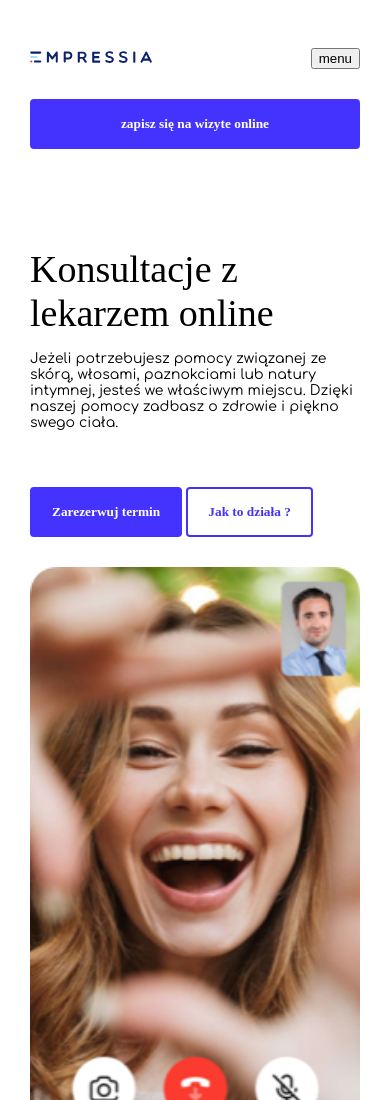
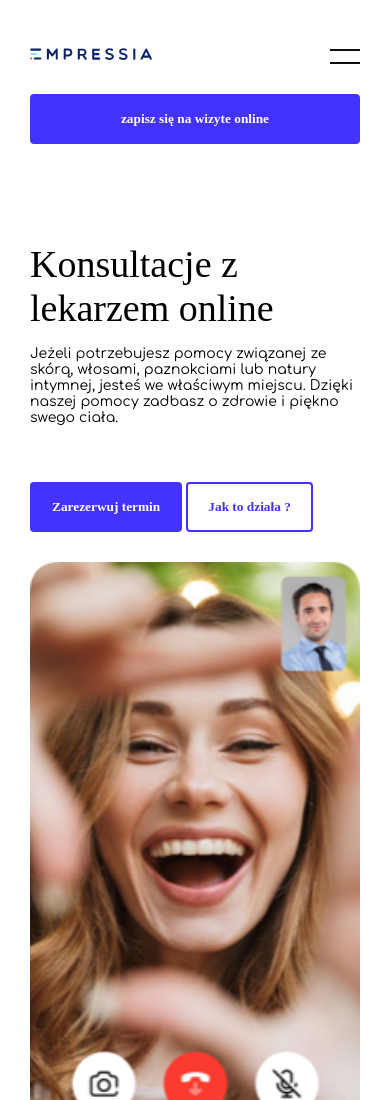
Before and after one commit to MrEyelet/empress, a plain HTML site: page index.html in a window 390 px wide. Shown: the top 1100 px of the page. Drawn offline with Linux system fonts and the light colour scheme; a web font is replaced by a local one.

Commit message:
burger style

```diff
--- a/index.html
+++ b/index.html
@@ -24,7 +24,7 @@
               <li class="nav__list-el text-title"><a href="#">home</a></li>
             </ul>
           </nav>
-          <button type="button" class="burger">menu</button>
+          <button type="button" class="burger"><span class="visually-hidden">menu</span></button>
         </div>
         <button class="btn" typ="button">zapisz się na wizyte online</button>
       </div>
--- a/sass/base/common.scss
+++ b/sass/base/common.scss
@@ -23,3 +23,6 @@ a {
 img {
   width: 100%;
 }
+.visually-hidden {
+  display: none;
+}
--- a/sass/components/burger.scss
+++ b/sass/components/burger.scss
@@ -1,7 +1,28 @@
 .burger {
+  width: 3rem;
+  height: 1.5rem;
   display: none;
   position: relative;
   z-index: $over-all;
+  background-color: transparent;
+  border: none;
+  &::before,
+  &::after {
+    content: "";
+    width: 100%;
+    height: 2px;
+    position: absolute;
+    left: 0;
+    top: 0;
+    background-color: $color-dark;
+  }
+  &::after {
+    top: unset;
+    bottom: 0;
+  }
+  &:focus {
+    outline: none;
+  }
   @include portrait {
     display: block;
   }
```
Also changed, not shown: css/style.min.css.
